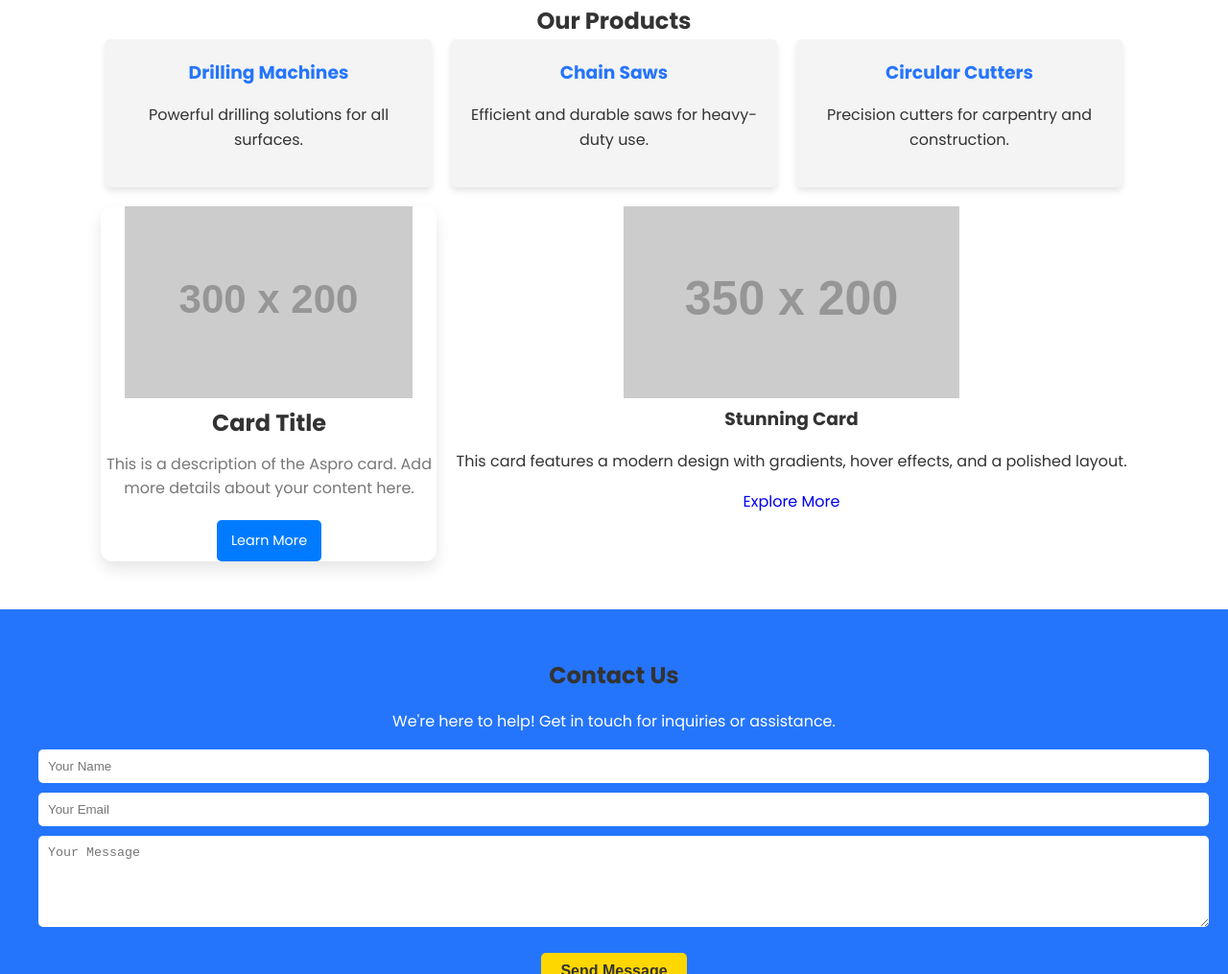
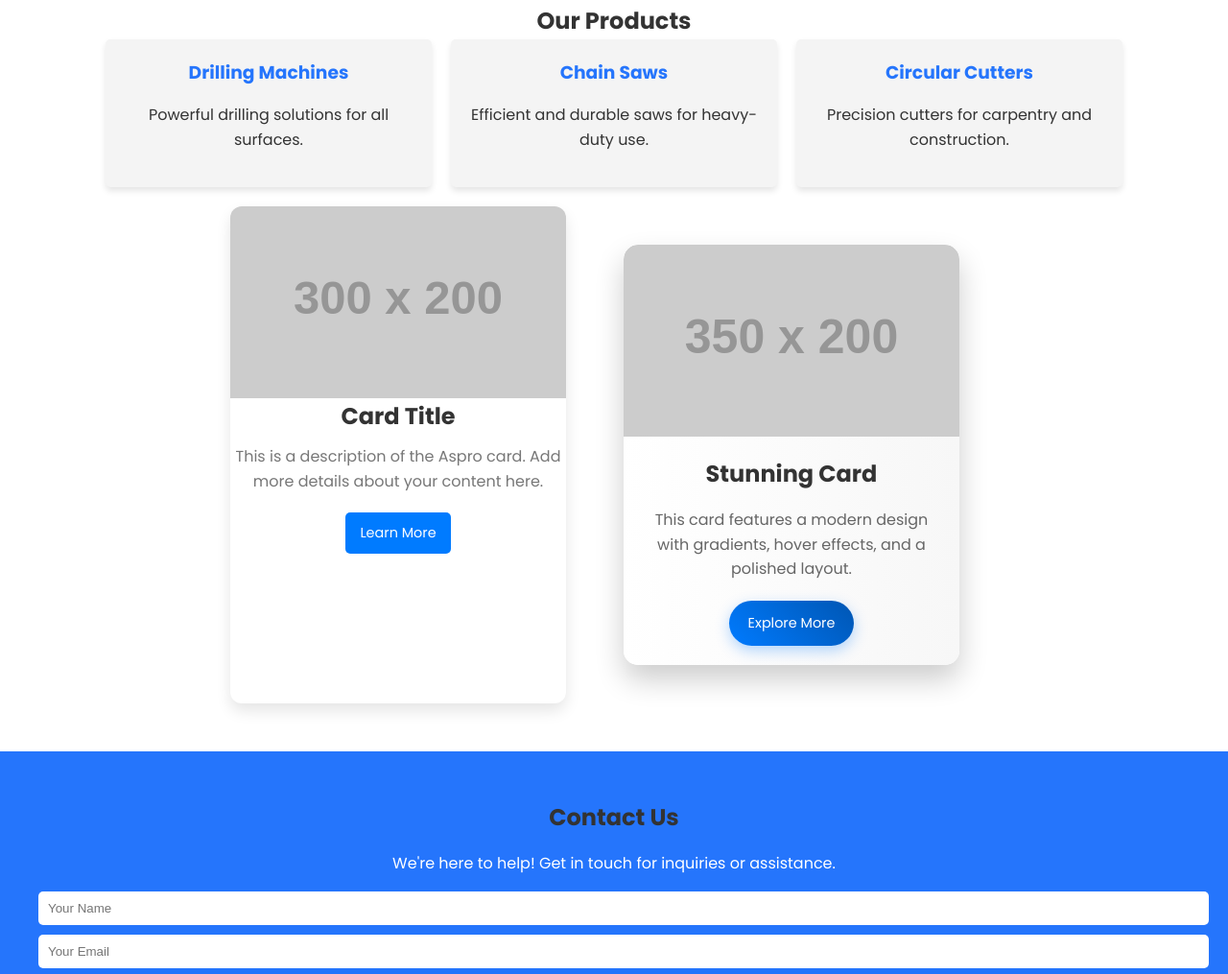
Before and after one commit to Anavaypro/ShreeRamTools, a plain HTML site: page index.html in a window 1280 px wide. Shown: the part 1360-2375 px from the top of the page at 96% size. Drawn offline with Linux system fonts and the light colour scheme; placeholder pictures from the web are drawn by us.

Commit message:
Update style.css

```diff
--- a/style.css
+++ b/style.css
@@ -335,3 +335,94 @@ a {
         opacity: 0;
     }
 }
+/* Global Styles */
+
+
+/* Card Container */
+.card-container {
+  display: flex;
+  justify-content: center;
+  align-items: center;
+  flex-wrap: wrap;
+  margin: 20px;
+}
+
+/* Card Style */
+.card {
+  background: linear-gradient(to right, #ffffff, #f7f7f7);
+  border-radius: 15px;
+  box-shadow: 0 15px 30px rgba(0, 0, 0, 0.2);
+  margin: 20px;
+  max-width: 350px;
+  overflow: hidden;
+  transition: transform 0.4s, box-shadow 0.4s;
+}
+
+.card:hover {
+  transform: translateY(-12px);
+  box-shadow: 0 20px 40px rgba(0, 0, 0, 0.3);
+}
+
+/* Card Header */
+.card-header {
+  overflow: hidden;
+  border-top-left-radius: 15px;
+  border-top-right-radius: 15px;
+}
+
+.card-image {
+  display: block;
+  width: 100%;
+  height: 200px;
+  object-fit: cover;
+  transition: transform 0.5s ease-in-out;
+}
+
+.card:hover .card-image {
+  transform: scale(1.1);
+}
+
+/* Card Body */
+.card-body {
+  padding: 20px;
+  text-align: center;
+}
+
+.card-title {
+  font-size: 1.5em;
+  font-weight: bold;
+  color: #333;
+  margin-bottom: 10px;
+}
+
+.card-description {
+  font-size: 1em;
+  color: #666;
+  line-height: 1.6;
+  margin-bottom: 20px;
+}
+
+/* Button Style */
+.card-button {
+  display: inline-block;
+  padding: 12px 20px;
+  font-size: 0.9em;
+  color: #fff;
+  background: linear-gradient(45deg, #007BFF, #0056b3);
+  border-radius: 25px;
+  text-decoration: none;
+  box-shadow: 0 5px 15px rgba(0, 123, 255, 0.3);
+  transition: background 0.3s, box-shadow 0.3s;
+}
+
+.card-button:hover {
+  background: linear-gradient(45deg, #0056b3, #003d80);
+  box-shadow: 0 8px 20px rgba(0, 123, 255, 0.5);
+}
+
+/* Responsive Design */
+@media (max-width: 768px) {
+  .card {
+    margin: 15px;
+  }
+}
```
